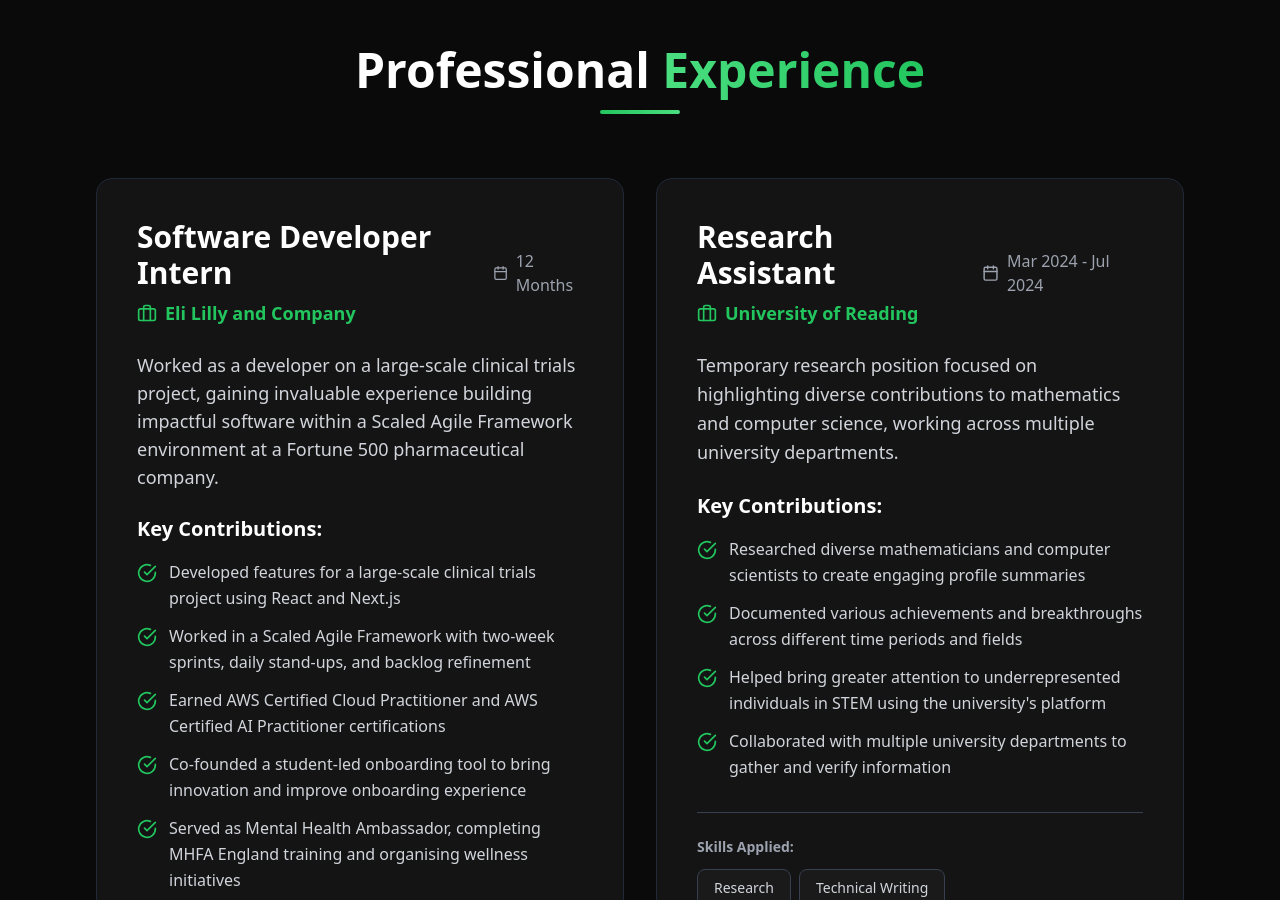
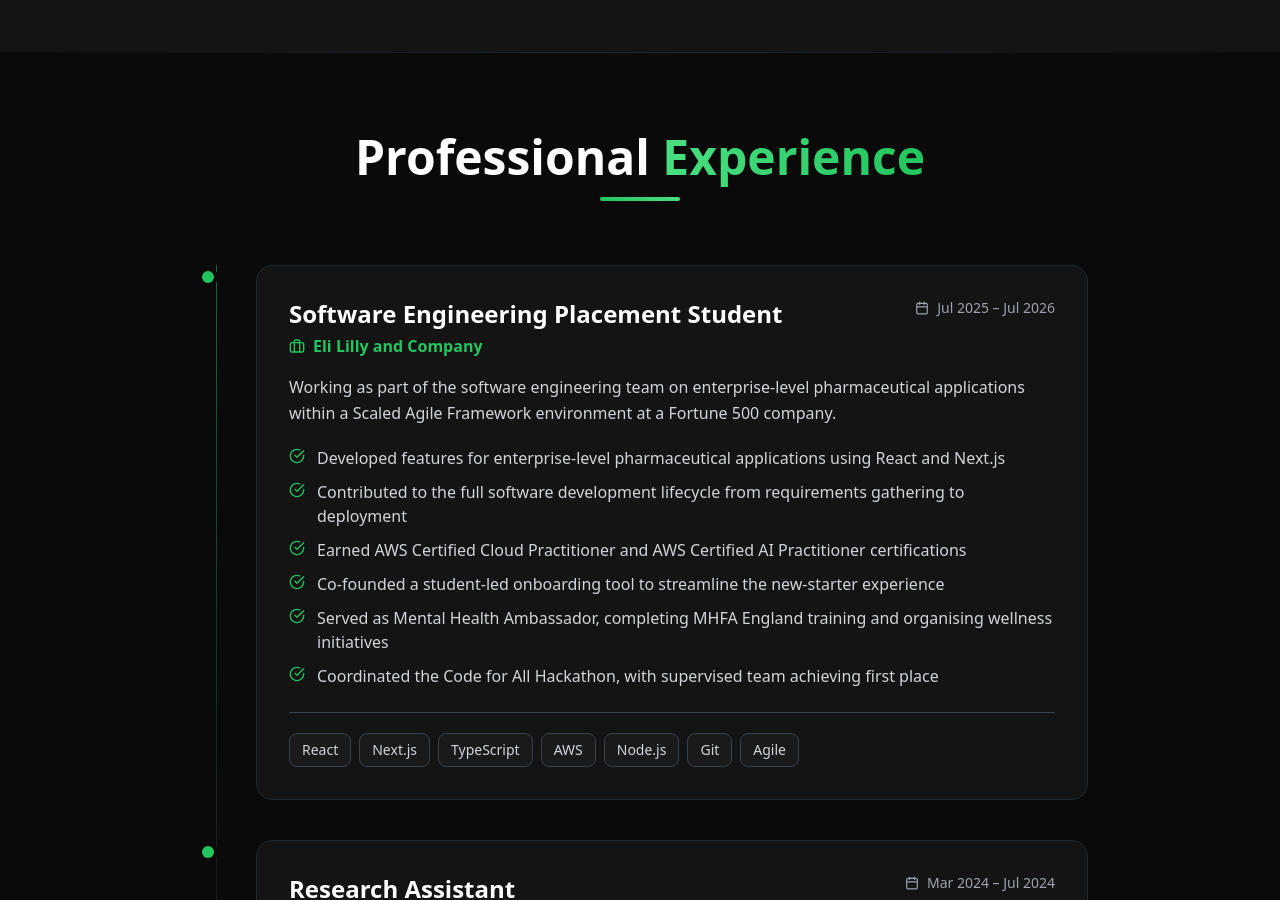
Before and after one commit to JackT-C/JackPortfolio, a Next.js app: page / in a window 1280 px wide. Shown: the part 1900-2800 px from the top of the page. Built offline with nearby package versions, Linux system fonts and the light colour scheme; a web font is replaced by a local one.

Commit message:
added pfp

```diff
--- a/src/app/globals.css
+++ b/src/app/globals.css
@@ -43,4 +43,11 @@
   .section-divider {
     @apply h-px bg-gradient-to-r from-transparent via-gray-800 to-transparent;
   }
+
+  .grid-pattern {
+    background-image:
+      linear-gradient(rgba(34, 197, 94, 0.03) 1px, transparent 1px),
+      linear-gradient(90deg, rgba(34, 197, 94, 0.03) 1px, transparent 1px);
+    background-size: 60px 60px;
+  }
 }
--- a/src/components/About.tsx
+++ b/src/components/About.tsx
@@ -2,6 +2,7 @@
 
 import { useEffect, useRef, useState } from 'react';
 import { motion, useInView } from 'framer-motion';
+import Image from 'next/image';
 
 const fadeUp = {
   hidden: { opacity: 0, y: 30 },
@@ -52,7 +53,7 @@ const About = () => {
         whileInView="visible"
         viewport={{ once: true, margin: '-50px' }}
       >
-        <div className="max-w-4xl mx-auto">
+        <div className="max-w-5xl mx-auto">
           {/* Section Header */}
           <motion.div variants={fadeUp} className="mb-12">
             <h2 className="text-4xl md:text-5xl font-bold mb-4">
@@ -60,6 +61,24 @@ const About = () => {
             </h2>
             <div className="w-20 h-1 bg-gradient-to-r from-primary to-primary-light rounded-full"></div>
           </motion.div>
+
+          <div className="flex flex-col lg:flex-row gap-10 lg:gap-14 items-start">
+            {/* Profile Photo */}
+            <motion.div variants={fadeUp} className="flex-shrink-0 mx-auto lg:mx-0">
+              <div className="relative">
+                <div className="w-48 h-48 sm:w-56 sm:h-56 rounded-2xl overflow-hidden border-2 border-primary/30 shadow-xl shadow-primary/10">
+                  <Image
+                    src="/profile_photo.png"
+                    alt="Jack Tilford-Carey"
+                    width={224}
+                    height={224}
+                    className="object-cover w-full h-full"
+                    priority
+                  />
+                </div>
+                <div className="absolute -bottom-2 -right-2 w-6 h-6 bg-primary rounded-full border-4 border-background-secondary"></div>
+              </div>
+            </motion.div>
 
           {/* Content */}
           <div className="space-y-6 text-lg text-gray-300 leading-relaxed">
@@ -122,6 +141,7 @@ const About = () => {
               </div>
             </motion.div>
           </div>
+          </div>
         </div>
       </motion.div>
     </section>
--- a/src/components/Experience.tsx
+++ b/src/components/Experience.tsx
@@ -12,6 +12,38 @@ const staggerContainer = {
   hidden: {},
   visible: { transition: { staggerChildren: 0.15 } },
 };
+
+const experiences = [
+  {
+    title: 'Software Engineering Placement Student',
+    company: 'Eli Lilly and Company',
+    period: 'Jul 2025 – Jul 2026',
+    description:
+      'Working as part of the software engineering team on enterprise-level pharmaceutical applications within a Scaled Agile Framework environment at a Fortune 500 company.',
+    contributions: [
+      'Developed features for enterprise-level pharmaceutical applications using React and Next.js',
+      'Contributed to the full software development lifecycle from requirements gathering to deployment',
+      'Earned AWS Certified Cloud Practitioner and AWS Certified AI Practitioner certifications',
+      'Co-founded a student-led onboarding tool to streamline the new-starter experience',
+      'Served as Mental Health Ambassador, completing MHFA England training and organising wellness initiatives',
+      'Coordinated the Code for All Hackathon, with supervised team achieving first place',
+    ],
+    technologies: ['React', 'Next.js', 'TypeScript', 'AWS', 'Node.js', 'Git', 'Agile'],
+  },
+  {
+    title: 'Research Assistant',
+    company: 'University of Reading',
+    period: 'Mar 2024 – Jul 2024',
+    description:
+      'Researched and documented achievements of diverse mathematicians and computer scientists, contributing to diversity and inclusion initiatives in STEM education.',
+    contributions: [
+      'Created engaging profiles published on university website reaching thousands of viewers',
+      'Helped bring greater attention to underrepresented individuals in STEM',
+      'Collaborated with multiple university departments to gather and verify information',
+    ],
+    technologies: ['Research', 'Technical Writing', 'Content Creation'],
+  },
+];
 
 const Experience = () => {
   return (
@@ -31,131 +63,67 @@ const Experience = () => {
           <div className="w-20 h-1 bg-gradient-to-r from-primary to-primary-light rounded-full mx-auto"></div>
         </motion.div>
 
-        {/* Experience Cards */}
-        <div className="max-w-6xl mx-auto grid grid-cols-1 lg:grid-cols-2 gap-6 md:gap-8">
-          {/* Eli Lilly Experience */}
-          <motion.div variants={fadeUp} className="bg-background-secondary border border-gray-800 rounded-2xl p-6 sm:p-8 md:p-10 hover:border-primary/50 transition-all duration-300 hover:shadow-xl hover:shadow-primary/10">
+        {/* Timeline */}
+        <div className="max-w-4xl mx-auto relative">
+          {/* Vertical line */}
+          <div className="absolute left-4 sm:left-6 top-0 bottom-0 w-px bg-gradient-to-b from-primary/50 via-primary/20 to-transparent" />
+
+          <div className="space-y-10">
+            {experiences.map((exp, index) => (
+              <motion.div key={index} variants={fadeUp} className="relative pl-12 sm:pl-16">
+                {/* Timeline dot */}
+                <div className="absolute left-2.5 sm:left-4.5 top-1.5 w-3 h-3 bg-primary rounded-full ring-4 ring-background" />
+
+                <div className="bg-background-secondary border border-gray-800 rounded-2xl p-6 sm:p-8 hover:border-primary/50 transition-all duration-300 hover:shadow-xl hover:shadow-primary/10">
                   {/* Header */}
-            <div className="flex flex-col md:flex-row md:items-center md:justify-between mb-6 gap-4">
+                  <div className="flex flex-col sm:flex-row sm:items-start sm:justify-between mb-4 gap-3">
                     <div>
-                <h3 className="text-xl sm:text-2xl md:text-3xl font-bold text-white mb-2">
-                  Software Developer Intern
+                      <h3 className="text-xl sm:text-2xl font-bold text-white mb-1">
+                        {exp.title}
                       </h3>
-                <div className="flex items-center gap-2 text-primary text-base sm:text-lg font-semibold">
-                  <FiBriefcase size={18} className="sm:w-5 sm:h-5" />
-                  <span>Eli Lilly and Company</span>
+                      <div className="flex items-center gap-2 text-primary font-semibold">
+                        <FiBriefcase size={16} />
+                        <span>{exp.company}</span>
                       </div>
                     </div>
-              <div className="flex items-center gap-2 text-gray-400">
-                <FiCalendar size={16} className="sm:w-[18px] sm:h-[18px]" />
-                <span className="text-sm md:text-base">12 Months</span>
+                    <div className="flex items-center gap-2 text-gray-400 text-sm flex-shrink-0">
+                      <FiCalendar size={14} />
+                      <span>{exp.period}</span>
                     </div>
                   </div>
 
                   {/* Description */}
-            <p className="text-gray-300 text-base sm:text-lg mb-6 leading-relaxed">
-              Worked as a developer on a large-scale clinical trials project, gaining invaluable experience building
-              impactful software within a Scaled Agile Framework environment at a Fortune 500 pharmaceutical company.
+                  <p className="text-gray-300 mb-5 leading-relaxed">
+                    {exp.description}
                   </p>
 
-            {/* Key Responsibilities & Achievements */}
-            <div className="space-y-4">
-              <h4 className="text-xl font-semibold text-white mb-4">Key Contributions:</h4>
-
-              <div className="space-y-3">
-                {[
-                  'Developed features for a large-scale clinical trials project using React and Next.js',
-                  'Worked in a Scaled Agile Framework with two-week sprints, daily stand-ups, and backlog refinement',
-                  'Earned AWS Certified Cloud Practitioner and AWS Certified AI Practitioner certifications',
-                  'Co-founded a student-led onboarding tool to bring innovation and improve onboarding experience',
-                  'Served as Mental Health Ambassador, completing MHFA England training and organising wellness initiatives',
-                  'Coordinated the Code for All Hackathon, with supervised team achieving first place',
-                  'Attended data conference in London, gaining insights into big data and AI industry trends',
-                  'Delivered lunch-and-learn sessions and organised mental health initiatives (gratitude wall, Movember events)',
-                ].map((item, index) => (
-                  <div key={index} className="flex items-start gap-3 text-gray-300">
-                    <FiCheckCircle className="text-primary mt-1 flex-shrink-0" size={20} />
-                    <span className="leading-relaxed">{item}</span>
+                  {/* Key Contributions */}
+                  <div className="space-y-2.5 mb-6">
+                    {exp.contributions.map((item, idx) => (
+                      <div key={idx} className="flex items-start gap-3 text-gray-300">
+                        <FiCheckCircle className="text-primary mt-0.5 flex-shrink-0" size={16} />
+                        <span className="leading-relaxed text-sm sm:text-base">{item}</span>
                       </div>
                     ))}
                   </div>
-            </div>
 
-            {/* Tech Stack */}
-            <div className="mt-8 pt-6 border-t border-gray-700">
-              <h4 className="text-sm font-semibold text-gray-400 mb-3">Technologies Used:</h4>
+                  {/* Tech Tags */}
+                  <div className="pt-5 border-t border-gray-700">
                     <div className="flex flex-wrap gap-2">
-                {['React', 'Next.js', 'TypeScript', 'JavaScript', 'AWS', 'Node.js', 'Git', 'Agile'].map((tech) => (
+                      {exp.technologies.map((tech) => (
                         <span
                           key={tech}
-                    className="px-4 py-2 bg-background-tertiary border border-gray-700 rounded-lg text-sm text-gray-300 hover:border-primary/50 hover:scale-105 hover:bg-primary/10 transition-all duration-200"
+                          className="px-3 py-1.5 bg-background-tertiary border border-gray-700 rounded-lg text-xs sm:text-sm text-gray-300 hover:border-primary/50 hover:scale-105 hover:bg-primary/10 transition-all duration-200"
                         >
                           {tech}
                         </span>
                       ))}
                     </div>
                   </div>
+                </div>
               </motion.div>
-
-          {/* University of Reading Research Assistant */}
-          <motion.div variants={fadeUp} className="bg-background-secondary border border-gray-800 rounded-2xl p-6 sm:p-8 md:p-10 hover:border-primary/50 transition-all duration-300 hover:shadow-xl hover:shadow-primary/10">
-            {/* Header */}
-            <div className="flex flex-col md:flex-row md:items-center md:justify-between mb-6 gap-4">
-              <div>
-                <h3 className="text-2xl md:text-3xl font-bold text-white mb-2">
-                  Research Assistant
-                </h3>
-                <div className="flex items-center gap-2 text-primary text-lg font-semibold">
-                  <FiBriefcase size={20} />
-                  <span>University of Reading</span>
-                </div>
-              </div>
-              <div className="flex items-center gap-2 text-gray-400 mt-4 md:mt-0">
-                <FiCalendar size={18} />
-                <span className="text-sm md:text-base">Mar 2024 - Jul 2024</span>
-              </div>
-            </div>
-
-            {/* Description */}
-            <p className="text-gray-300 text-lg mb-6 leading-relaxed">
-              Temporary research position focused on highlighting diverse contributions to mathematics and computer science,
-              working across multiple university departments.
-            </p>
-
-            {/* Key Responsibilities & Achievements */}
-            <div className="space-y-4">
-              <h4 className="text-xl font-semibold text-white mb-4">Key Contributions:</h4>
-
-              <div className="space-y-3">
-                {[
-                  'Researched diverse mathematicians and computer scientists to create engaging profile summaries',
-                  'Documented various achievements and breakthroughs across different time periods and fields',
-                  'Helped bring greater attention to underrepresented individuals in STEM using the university\'s platform',
-                  'Collaborated with multiple university departments to gather and verify information',
-                ].map((item, index) => (
-                  <div key={index} className="flex items-start gap-3 text-gray-300">
-                    <FiCheckCircle className="text-primary mt-1 flex-shrink-0" size={20} />
-                    <span className="leading-relaxed">{item}</span>
-                  </div>
             ))}
           </div>
-            </div>
-
-            {/* Skills Used */}
-            <div className="mt-8 pt-6 border-t border-gray-700">
-              <h4 className="text-sm font-semibold text-gray-400 mb-3">Skills Applied:</h4>
-              <div className="flex flex-wrap gap-2">
-                {['Research', 'Technical Writing', 'Cross-departmental Collaboration', 'Content Creation'].map((tech) => (
-                  <span
-                    key={tech}
-                    className="px-4 py-2 bg-background-tertiary border border-gray-700 rounded-lg text-sm text-gray-300 hover:border-primary/50 hover:scale-105 hover:bg-primary/10 transition-all duration-200"
-                  >
-                    {tech}
-                  </span>
-                ))}
-              </div>
-            </div>
-          </motion.div>
         </div>
       </motion.div>
     </section>
--- a/src/components/Footer.tsx
+++ b/src/components/Footer.tsx
@@ -17,7 +17,13 @@ const Footer = () => {
           </a>
         </div>
 
-        <div className="flex flex-col md:flex-row items-center justify-between gap-6">
+        {/* Logo & Tagline */}
+        <div className="text-center mb-8">
+          <span className="text-2xl font-bold text-gradient">JTC</span>
+          <p className="text-gray-500 text-sm mt-2">Building scalable, cloud-ready applications</p>
+        </div>
+
+        <div className="border-t border-gray-800 pt-8 flex flex-col md:flex-row items-center justify-between gap-6">
           {/* Copyright */}
           <p className="text-gray-400 text-sm">
             © {currentYear} Jack Tilford-Carey. All rights reserved.
--- a/src/components/Hero.tsx
+++ b/src/components/Hero.tsx
@@ -19,6 +19,7 @@ const Hero = () => {
     <section className="min-h-screen flex items-center justify-center relative overflow-hidden pt-20">
       {/* Animated Background Elements */}
       <div className="absolute inset-0 overflow-hidden">
+        <div className="absolute inset-0 grid-pattern" />
         <div className="absolute w-96 h-96 bg-primary/10 rounded-full blur-3xl -top-48 -left-48 animate-float"></div>
         <div className="absolute w-96 h-96 bg-primary/10 rounded-full blur-3xl -bottom-48 -right-48 animate-float" style={{ animationDelay: '1s' }}></div>
       </div>
--- a/src/components/Projects.tsx
+++ b/src/components/Projects.tsx
@@ -230,7 +230,7 @@ const Projects = () => {
             <motion.div
               key={index}
               variants={fadeUp}
-              className="bg-background border border-gray-800 rounded-2xl overflow-hidden hover:border-primary/50 transition-all duration-300 hover:shadow-xl hover:shadow-primary/10 group"
+              className={`bg-background border border-gray-800 rounded-2xl overflow-hidden hover:border-primary/50 transition-all duration-300 hover:shadow-xl hover:shadow-primary/10 group ${index === 0 ? 'lg:col-span-2' : ''}`}
             >
               <div className="p-6 sm:p-8 md:p-10">
                 {/* Project Header */}
--- a/src/components/Skills.tsx
+++ b/src/components/Skills.tsx
@@ -6,17 +6,20 @@ import {
   SiJavascript,
   SiTypescript,
   SiHtml5,
-  SiCss3,
   SiNodedotjs,
   SiPhp,
   SiMongodb,
   SiAmazon,
   SiHeroku,
-  SiKotlin,
   SiPython,
   SiGit,
+  SiPostgresql,
+  SiExpress,
+  SiTailwindcss,
+  SiVite,
+  SiSocketdotio,
 } from 'react-icons/si';
-import { FiCode, FiServer, FiCloud, FiSmartphone, FiCpu, FiTool } from 'react-icons/fi';
+import { FiCode, FiServer, FiCloud, FiCpu, FiDatabase } from 'react-icons/fi';
 import { motion } from 'framer-motion';
 
 const fadeUp = {
@@ -38,50 +41,51 @@ const Skills = () => {
       skills: [
         { name: 'React', icon: SiReact },
         { name: 'Next.js', icon: SiNextdotjs },
+        { name: 'TypeScript', icon: SiTypescript },
         { name: 'JavaScript', icon: SiJavascript },
-        { name: 'TypeScript', icon: SiTypescript },
-        { name: 'HTML', icon: SiHtml5 },
-        { name: 'CSS', icon: SiCss3 },
+        { name: 'Tailwind CSS', icon: SiTailwindcss },
+        { name: 'HTML / CSS', icon: SiHtml5 },
       ],
     },
     {
       title: 'Backend',
       icon: FiServer,
-      color: 'from-green-500 to-emerald-500',
+      color: 'from-blue-500 to-cyan-500',
       skills: [
         { name: 'Node.js', icon: SiNodedotjs },
+        { name: 'Express', icon: SiExpress },
         { name: 'PHP', icon: SiPhp },
+        { name: 'REST APIs', icon: FiServer },
+        { name: 'Socket.io', icon: SiSocketdotio },
+        { name: 'Vite', icon: SiVite },
+      ],
+    },
+    {
+      title: 'Databases',
+      icon: FiDatabase,
+      color: 'from-orange-500 to-amber-500',
+      skills: [
+        { name: 'PostgreSQL', icon: SiPostgresql },
         { name: 'MongoDB', icon: SiMongodb },
       ],
     },
     {
       title: 'Cloud & DevOps',
       icon: FiCloud,
-      color: 'from-orange-500 to-amber-500',
+      color: 'from-purple-500 to-pink-500',
       skills: [
         { name: 'AWS', icon: SiAmazon },
         { name: 'Heroku', icon: SiHeroku },
+        { name: 'Git', icon: SiGit },
       ],
-    },
-    {
-      title: 'Mobile',
-      icon: FiSmartphone,
-      color: 'from-purple-500 to-pink-500',
-      skills: [{ name: 'Kotlin (Android)', icon: SiKotlin }],
     },
     {
       title: 'AI / ML',
       icon: FiCpu,
       color: 'from-red-500 to-rose-500',
-      skills: [{ name: 'Python', icon: SiPython }],
-    },
-    {
-      title: 'Tools',
-      icon: FiTool,
-      color: 'from-teal-500 to-cyan-500',
       skills: [
-        { name: 'Git', icon: SiGit },
-        { name: 'REST APIs', icon: FiServer },
+        { name: 'Python', icon: SiPython },
+        { name: 'Groq AI / LLaMA', icon: FiCpu },
       ],
     },
   ];
```
Also changed, not shown: public/profile_photo.png (added). Lines whose indentation alone changed are shown as unchanged.
